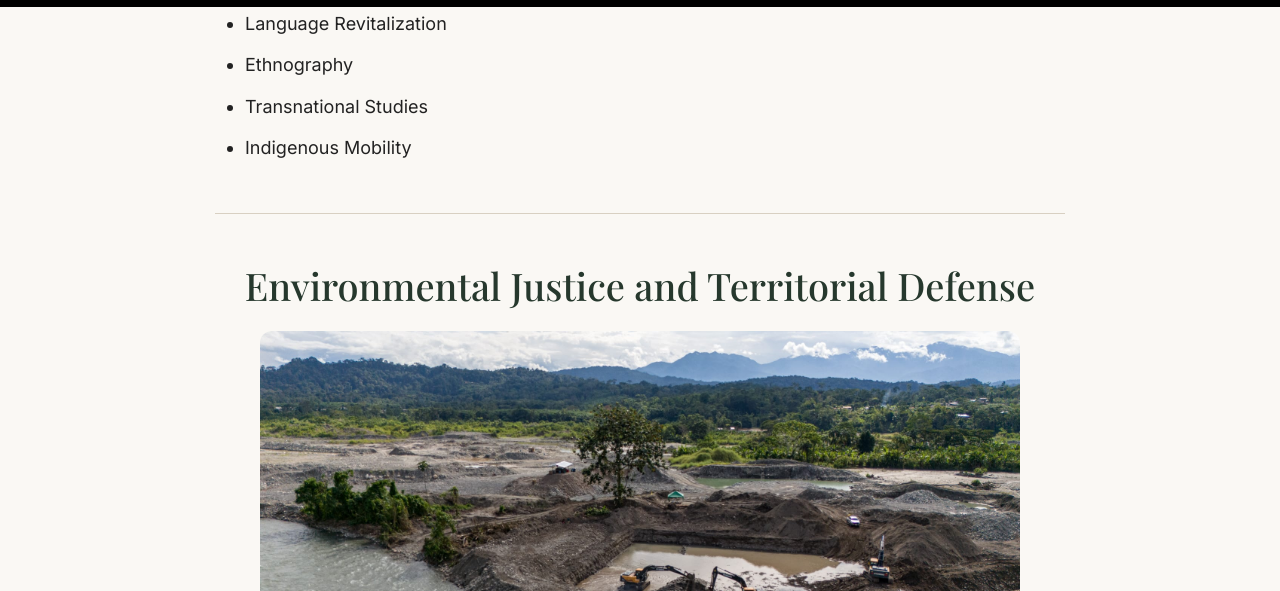
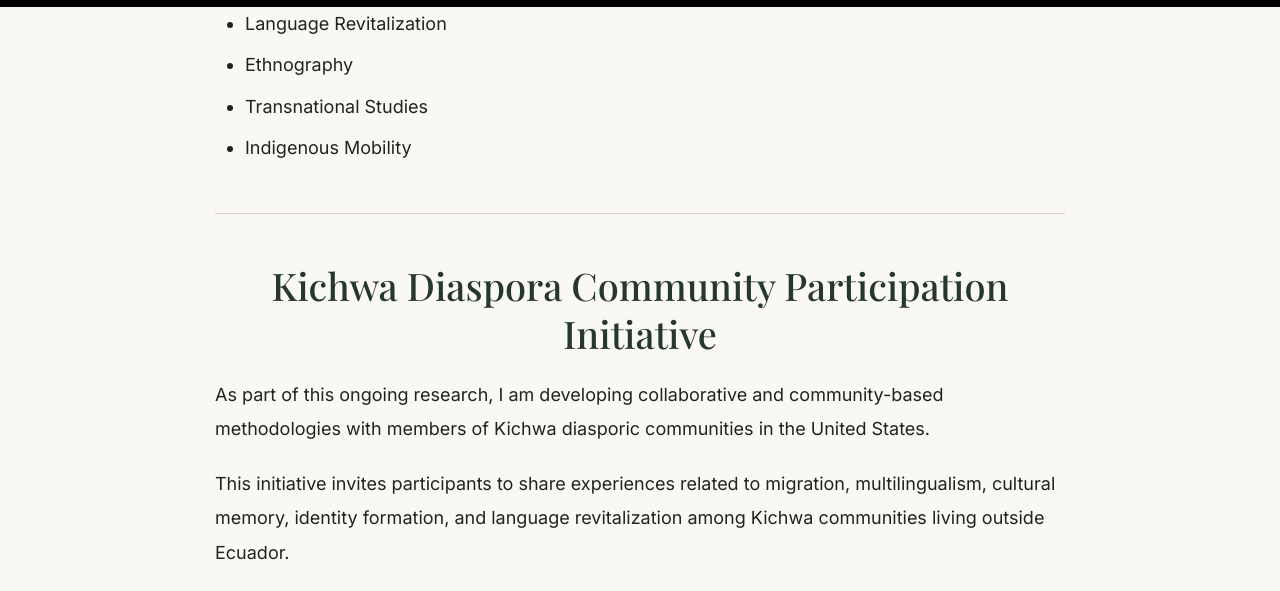
Before and after one commit to lulischmader/lulischmader.github.io, a Jekyll site: the page built from _pages/research.md, in a window 1280 px wide and 1400 px high, scrolled down 3877 px. Shown: the top 591 px of the window. Built offline with Jekyll 4.4.1, drawn with Linux system fonts in a browser that asks for light colours; some of the changed text lies outside the part shown; grey boxes are pictures that could not be loaded.

Commit message:
Update research.md

```diff
--- a/_pages/research.md
+++ b/_pages/research.md
@@ -83,10 +83,30 @@
 
 ---
 
+# Kichwa Diaspora Community Participation Initiative
+
+As part of this ongoing research, I am developing collaborative and community-based methodologies with members of Kichwa diasporic communities in the United States.
+
+This initiative invites participants to share experiences related to migration, multilingualism, cultural memory, identity formation, and language revitalization among Kichwa communities living outside Ecuador.
+
+<p align="center">
+  <iframe src="https://docs.google.com/forms/d/e/1FAIpQLSfJV6duJpozwI5pdR39zwNFiBSvBIgNKqHmGfUJdxm5ZLER9Q/viewform?embedded=true"
+          width="700"
+          height="1600"
+          frameborder="0"
+          marginheight="0"
+          marginwidth="0"
+          style="border-radius: 12px;">
+  Loading…
+  </iframe>
+</p>
+
+---
+
 # Environmental Justice and Territorial Defense
 
 <p align="center">
-  <img src="/images/yutzupino2%20(1).jpg"
+  <img src="/images/yutzupino-mining.jpg"
        alt="Mining activity in the Ecuadorian Amazon"
        width="760"
        style="border-radius: 12px;">
@@ -109,21 +129,3 @@
 - StoryMaps and Mapping
 - Public Humanities
 - Indigenous Sovereignty
-
----
-
-# Community Participation and Oral History Project
-
-If you are interested in participating in ongoing research initiatives related to Kichwa diasporic communities, migration, language revitalization, and cultural memory, please complete the form below.
-
-<p align="center">
-  <iframe src="https://docs.google.com/forms/d/e/1FAIpQLSfJV6duJpozwI5pdR39zwNFiBSvBIgNKqHmGfUJdxm5ZLER9Q/viewform?embedded=true"
-          width="700"
-          height="1600"
-          frameborder="0"
-          marginheight="0"
-          marginwidth="0"
-          style="border-radius: 12px;">
-  Loading…
-  </iframe>
-</p>
```
